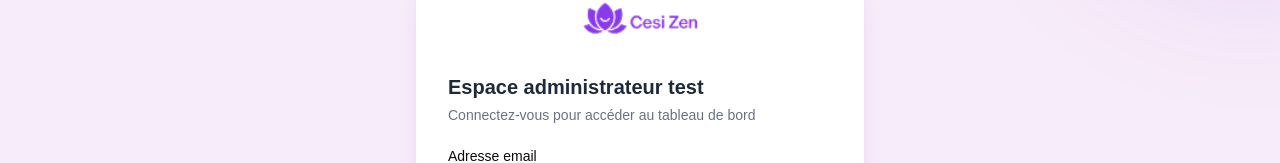
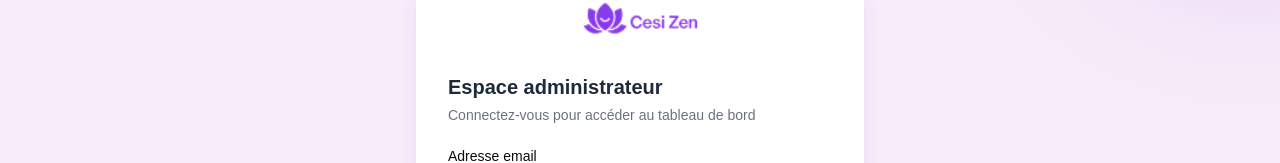
Before and after one commit to Jeanne-CESIZEN/CESIZEN-FRONT, a React (Vite) app: page /login in a window 1280 px wide. Shown: the part 231-394 px from the top of the page. Built offline with nearby package versions, Linux system fonts and the light colour scheme; no server answers.

Commit message:
fix: typo in login header

```diff
--- a/src/pages/LoginPage.tsx
+++ b/src/pages/LoginPage.tsx
@@ -77,7 +77,7 @@ export default function LoginPage() {
 
           <div className="mb-6">
             <h1 className="text-xl font-bold text-gray-800">
-              Espace administrateur test
+              Espace administrateur
             </h1>
             <p className="text-sm text-gray-500 mt-1">
               Connectez-vous pour accéder au tableau de bord
```
